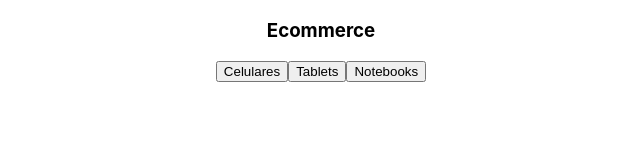
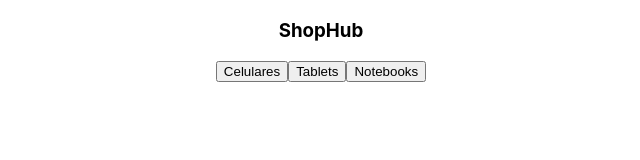
Before and after one commit to gabriel-rodriguezcastellini/ecommerce, a React (Create React App) app: page / in a window 1280 px wide. Shown: the top 160 px of the page, without its empty margins (319-959 px from the left). Built offline with nearby package versions, Linux system fonts and the light colour scheme.

Commit message:
brandName

```diff
--- a/src/components/NavBar/NavBar.js
+++ b/src/components/NavBar/NavBar.js
@@ -1,7 +1,9 @@
+const brandName = "ShopHub";
+
 const NavBar = () => {
   return (
     <nav>
-      <h3>Ecommerce</h3>
+      <h3>{brandName}</h3>
       <div>
         <button>Celulares</button>
         <button>Tablets</button>
```
